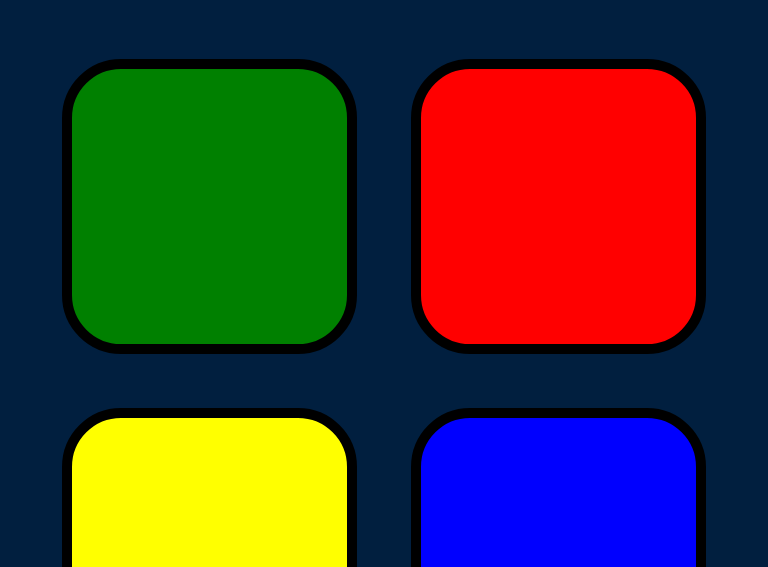
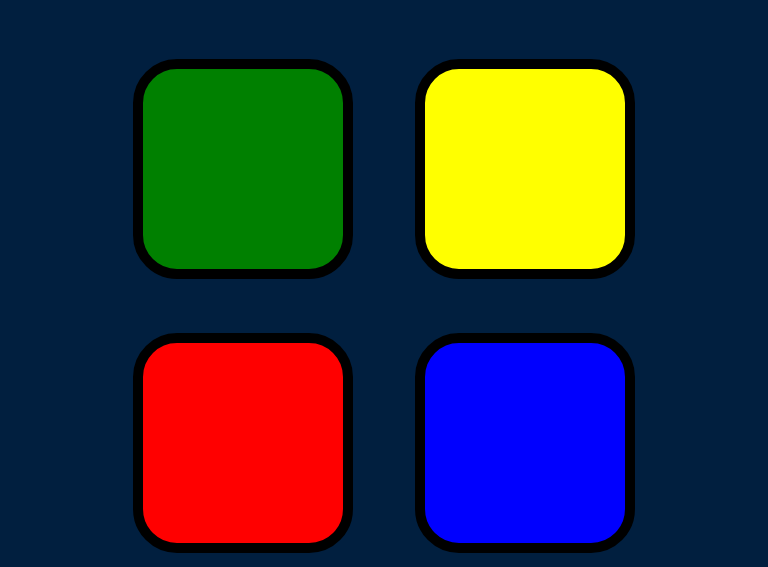
Before and after one commit to muizahmed/simon-game, a plain HTML site: page index.html in a window 768 px wide. Shown: the part 233-800 px from the top of the page. Drawn offline with nearby package versions, Linux system fonts and the light colour scheme.

Commit message:
Change display to grid for mobile devices

```diff
--- a/styles.css
+++ b/styles.css
@@ -8,6 +8,7 @@ body {
   font-size: 3rem;
   margin:  5%;
   color: #FEF2BF;
+  text-align: center;
 }
 
 .container {
@@ -26,14 +27,16 @@ body {
   border-radius: 20%;
 }
 
-@media (min-width: 600px) and (max-width: 900px) {
+@media (max-width: 992px) {
+
   .container {
-    width: 100%;
+    width: 75%;
+    display: grid;
+    grid-template-columns: 1fr 1fr;
+    justify-content: center;
   }
 
   .btn {
-    height: 275px;
-    width: 275px;
   }
 
   #level-title {
```
